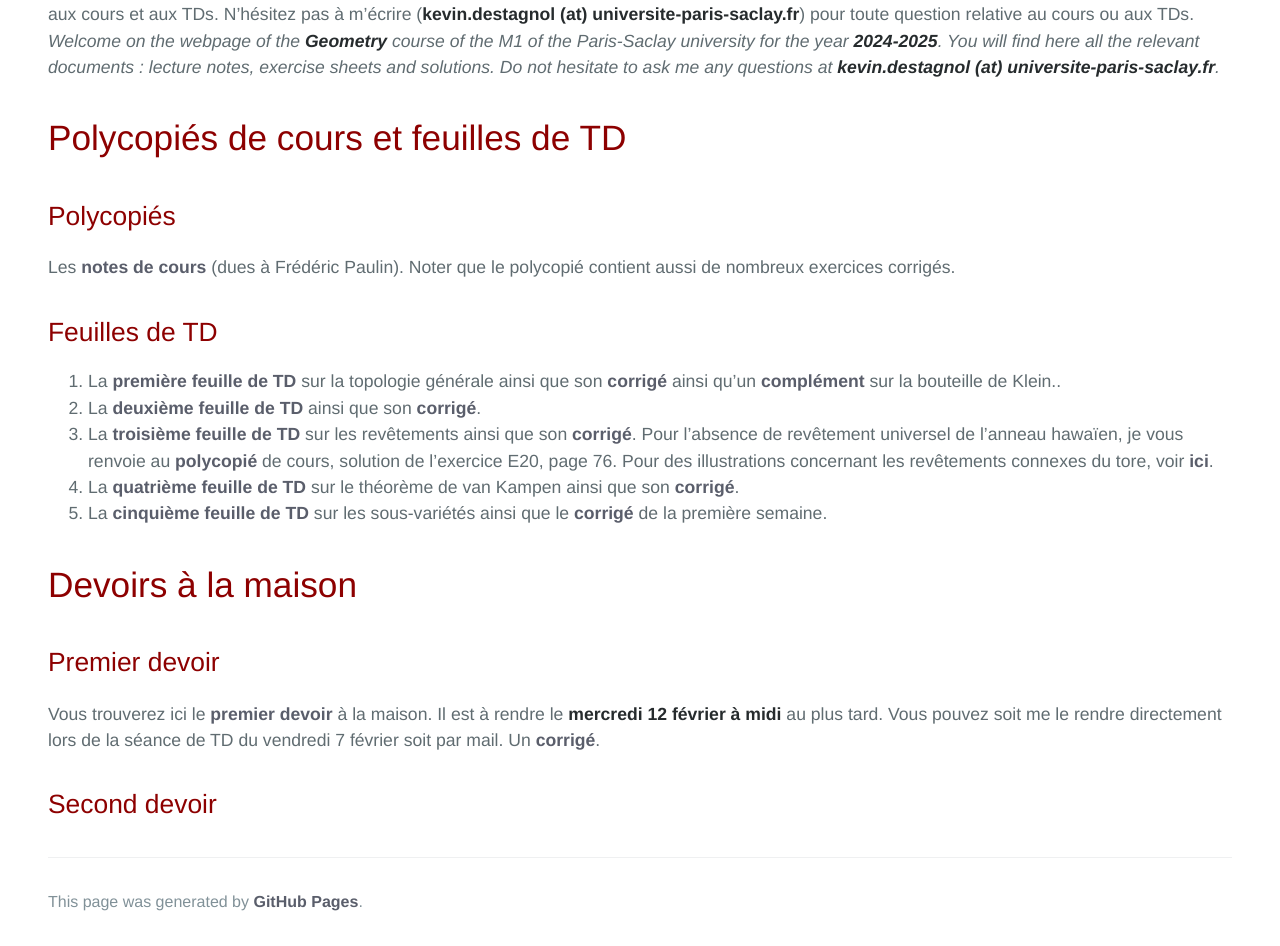
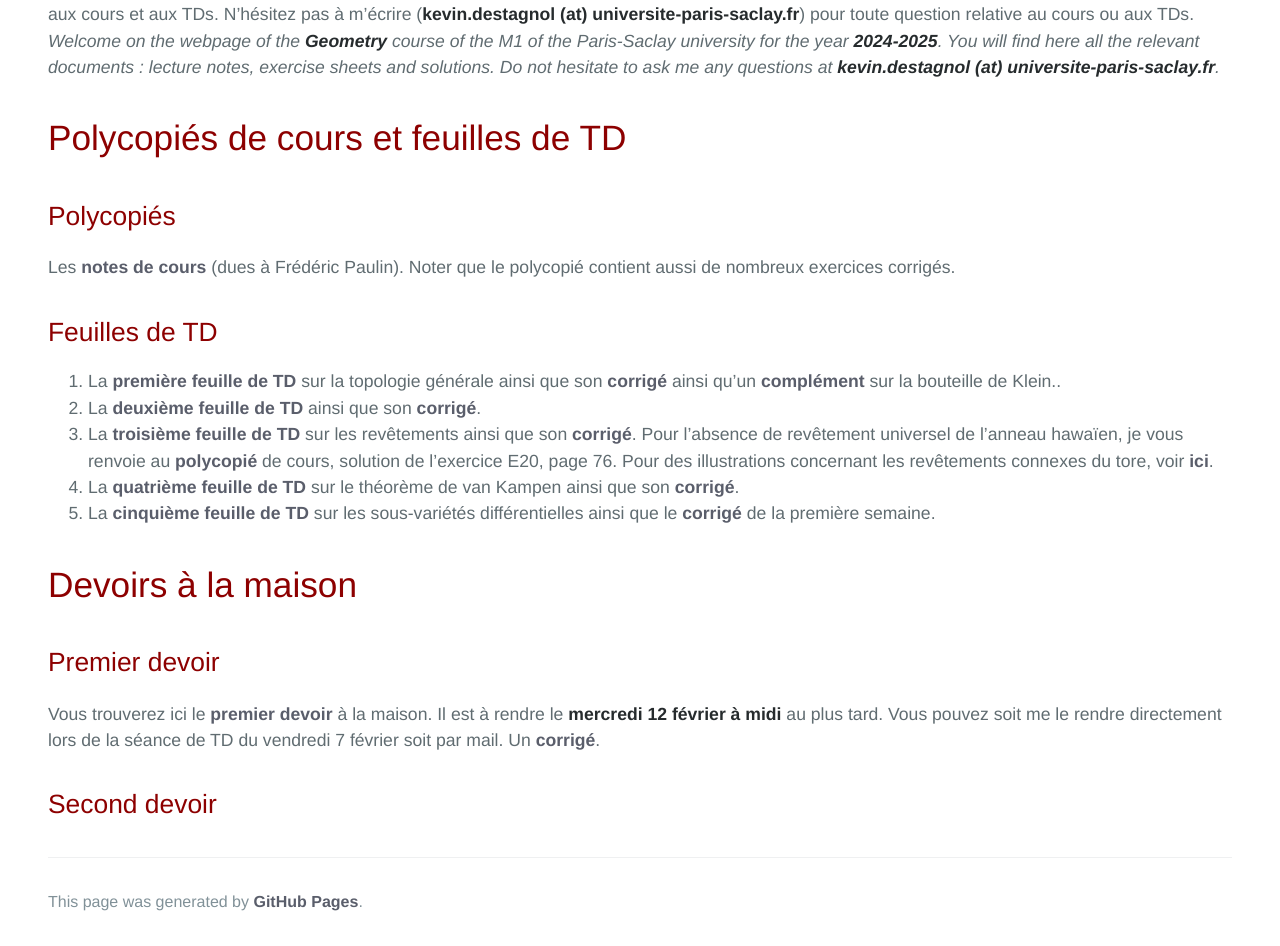
Before and after one commit to KevinDestagnol/algebre.github.io, a Jekyll site: the page built from geometrie.md, in a window 1280 px wide. Shown: the part 969-1915 px from the top of the page. Built offline with Jekyll 4.4.1, drawn with Linux system fonts in a browser that asks for light colours; some web fonts are replaced; our own code applies the rules of GitHub Pages for plain Markdown files.

Commit message:
Update geometrie.md

```diff
--- a/geometrie.md
+++ b/geometrie.md
@@ -20,7 +20,7 @@ Les <a href="https://www.imo.universite-paris-saclay.fr/~frederic.paulin/notesco
 2. La <a href="TD02_2025.pdf">deuxième feuille de TD</a> ainsi que son <a href="https://www.imo.universite-paris-saclay.fr/~kevin.destagnol/Correction_TD_02.pdf">corrigé</a>.
 3. La <a href="TD03_2025.pdf">troisième feuille de TD</a> sur les revêtements ainsi que son <a href="https://www.imo.universite-paris-saclay.fr/~kevin.destagnol/Correction_TD_3.pdf">corrigé</a>. Pour l'absence de revêtement universel de l'anneau hawaïen, je vous renvoie au <a href="https://www.imo.universite-paris-saclay.fr/~frederic.paulin/notescours/cours_GeometrieM1Orsay.pdf">polycopié</a> de cours, solution de l'exercice E20, page 76. Pour des illustrations concernant les revêtements connexes du tore, voir <a href="https://kevindestagnol.github.io/algebre.github.io/coveringstorus">ici</a>.
 4. La <a href="TD04_2025.pdf">quatrième feuille de TD</a> sur le théorème de van Kampen ainsi que son <a href="https://www.imo.universite-paris-saclay.fr/~kevin.destagnol/Correction_TD_4.pdf">corrigé</a>.
-5. La <a href="TD05_2025.pdf">cinquième feuille de TD</a> sur les sous-variétés ainsi que le <a href="Correction_TD_5_Partie_1.pdf">corrigé</a> de la première semaine.
+5. La <a href="TD05_2025.pdf">cinquième feuille de TD</a> sur les sous-variétés différentielles ainsi que le <a href="Correction_TD_5_Partie_1.pdf">corrigé</a> de la première semaine.
 
 
 # Devoirs à la maison
```
